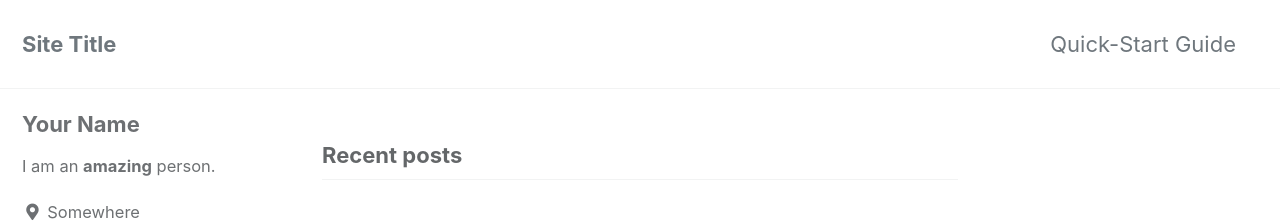
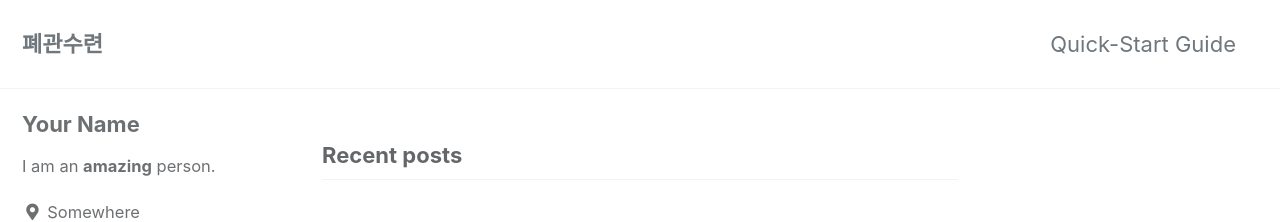
Before and after one commit to CosMosMuscle/CosMosMuscle.github.io, a Jekyll site: the page built from index.html, in a window 1280 px wide. Shown: the top 222 px of the page. Built offline with Jekyll 4.4.1, drawn with Linux system fonts in a browser that asks for light colours; cached includes are drawn as plain includes; the list of posts is cut into pages by our own code.

Commit message:
Update _config.yml

```diff
--- a/_config.yml
+++ b/_config.yml
@@ -16,7 +16,7 @@ minimal_mistakes_skin    : "default" # "air", "aqua", "contrast", "dark", "dirt"
 
 # Site Settings
 locale                   : "en-US"
-title                    : "Site Title"
+title                    : "폐관수련"
 title_separator          : "-"
 subtitle                 : # site tagline that appears below site title in masthead
 name                     : "Your Name"
```
